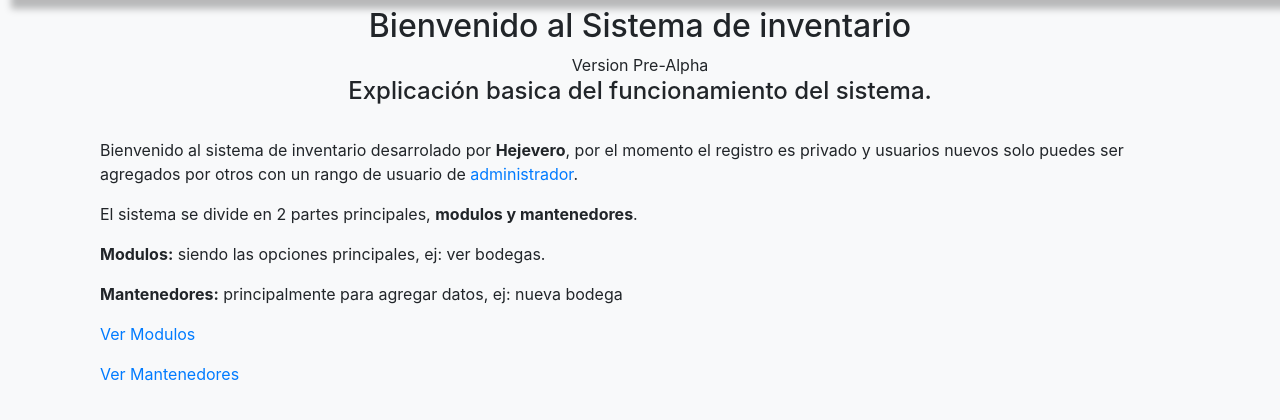
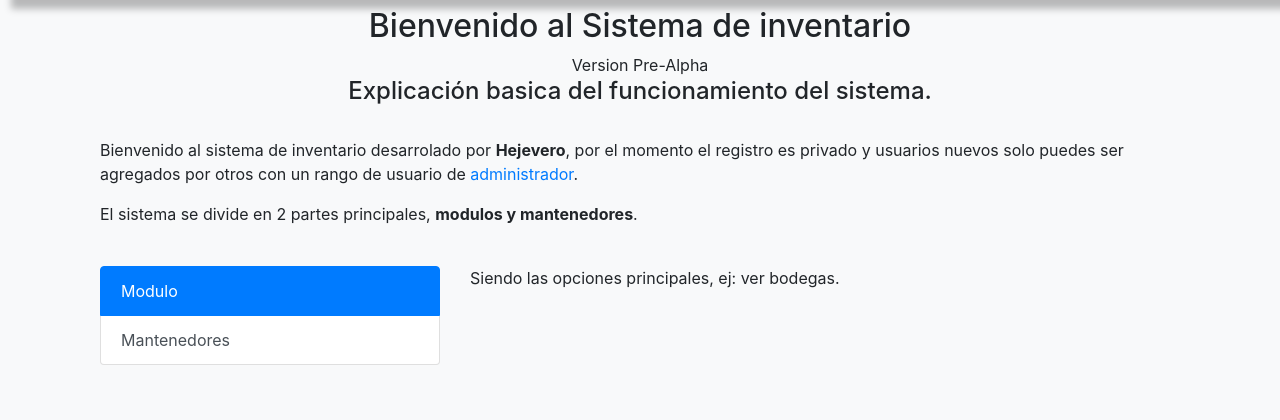
Before and after one commit to hejevero/hejevero, a PHP site: page /hejevero/ in a window 1280 px wide. Shown: the part 57-477 px from the top of the page. Run offline with PHP 8.4, Linux system fonts and the light colour scheme.

Commit message:
08032021
update warehouse, price bug must be fixed

```diff
--- a/pages/estructure/menu.php
+++ b/pages/estructure/menu.php
@@ -38,8 +38,8 @@
 			</li>
 			<li class="nav-item dropdown active">
 				<a class="nav-link dropdown-toggle" href="#" id="navbarDropdown0" role="button" data-toggle="dropdown" aria-haspopup="true" aria-expanded="false">
-					<img src="./images/icons/calendar-plus.svg" width="25" height="25" class="d-inline-block align-top" style="color: cornflowerblue;" alt="">
-					Opciones
+					<img src="./images/icons/bookmark-plus.svg" width="25" height="25" class="d-inline-block align-top" style="color: cornflowerblue;" alt="">
+					Modulos
 				</a>
 				<ul class="dropdown-menu" aria-labelledby="navbarDropdown0">
 					<li class="dropright">
@@ -76,7 +76,7 @@
 			</li>
 			<li class="nav-item dropdown active">
 				<a class="nav-link dropdown-toggle" href="#" id="navbarDropdown1" role="button" data-toggle="dropdown" aria-haspopup="true" aria-expanded="false">
-					<img src="./images/icons/calendar-plus.svg" width="25" height="25" class="d-inline-block align-top" style="color: cornflowerblue;" alt="">
+					<img src="./images/icons/bookmark.svg" width="25" height="25" class="d-inline-block align-top" style="color: cornflowerblue;" alt="">
 					Mantenedores
 				</a>
 				<ul class="dropdown-menu" aria-labelledby="navbarDropdown1">
@@ -143,7 +143,7 @@
 			<li class="nav-item dropdown active">
 				<a class="nav-link dropdown-toggle" href="#" id="navbarDropdown0" role="button" data-toggle="dropdown" aria-haspopup="true" aria-expanded="false">
 					<img src="./images/icons/calendar-plus.svg" width="25" height="25" class="d-inline-block align-top" style="color: cornflowerblue;" alt="">
-					Opciones
+					Modulos
 				</a>
 				<ul class="dropdown-menu" aria-labelledby="navbarDropdown0">
 					<li class="dropright">
--- a/pages/modules/presentacion.php
+++ b/pages/modules/presentacion.php
@@ -14,12 +14,29 @@
 			otros con un rango de usuario de <a href="./pages/modules/inicio.php">administrador</a>.
 			</p>
 		<p>El sistema se divide en 2 partes principales, <b>modulos y mantenedores</b>.</p>
-		<p><b>Modulos:</b> siendo las opciones principales, ej: ver bodegas.</p>
-		<p><b>Mantenedores:</b> principalmente para agregar datos, ej: nueva bodega </p>
-		<p><a href="#info1" class="inf">Ver Modulos</a></p>
+		<br>
+		<div class="row">
+			<div class="col-4">
+				<div class="list-group" id="list-tab" role="tablist">
+					<a class="list-group-item list-group-item-action active" id="list-home-list" data-toggle="list" href="#list-home" role="tab" aria-controls="home">Modulo</a>
+					<a class="list-group-item list-group-item-action" id="list-profile-list" data-toggle="list" href="#list-profile" role="tab" aria-controls="profile">Mantenedores</a>
+				</div>
+			</div>
+			<div class="col-8">
+				<div class="tab-content" id="nev-tabContent">
+					<div class="tab-pane fade show active" id="list-home" role="tabpanel" aria-labelledby="list-home-list">
+						Siendo las opciones principales, ej: ver bodegas.
+					</div>
+					<div class="tab-pane fade" id="list-profile" role="tabpanel" aria-labelledby="list-profile-list">
+						Principalmente para agregar datos, ej: nueva bodega
+					</div>
+				</div>
+			</div>
+		</div>
+		<!--<p><a href="#info1" class="inf">Ver Modulos</a></p>
 		<div id="info1" class="oculto"><p>Contenido modulos</p></div>
 		<p><a href="#info2" class="inf">Ver Mantenedores</a></p>
-		<div id="info2" class="oculto"><p>Contenido mantenedores</p></div>
+		<div id="info2" class="oculto"><p>Contenido mantenedores</p></div>-->
 
 	</div>
 </section>
```
Also changed, not shown: pages/modules/ficha.php (+13 -0 lines).
